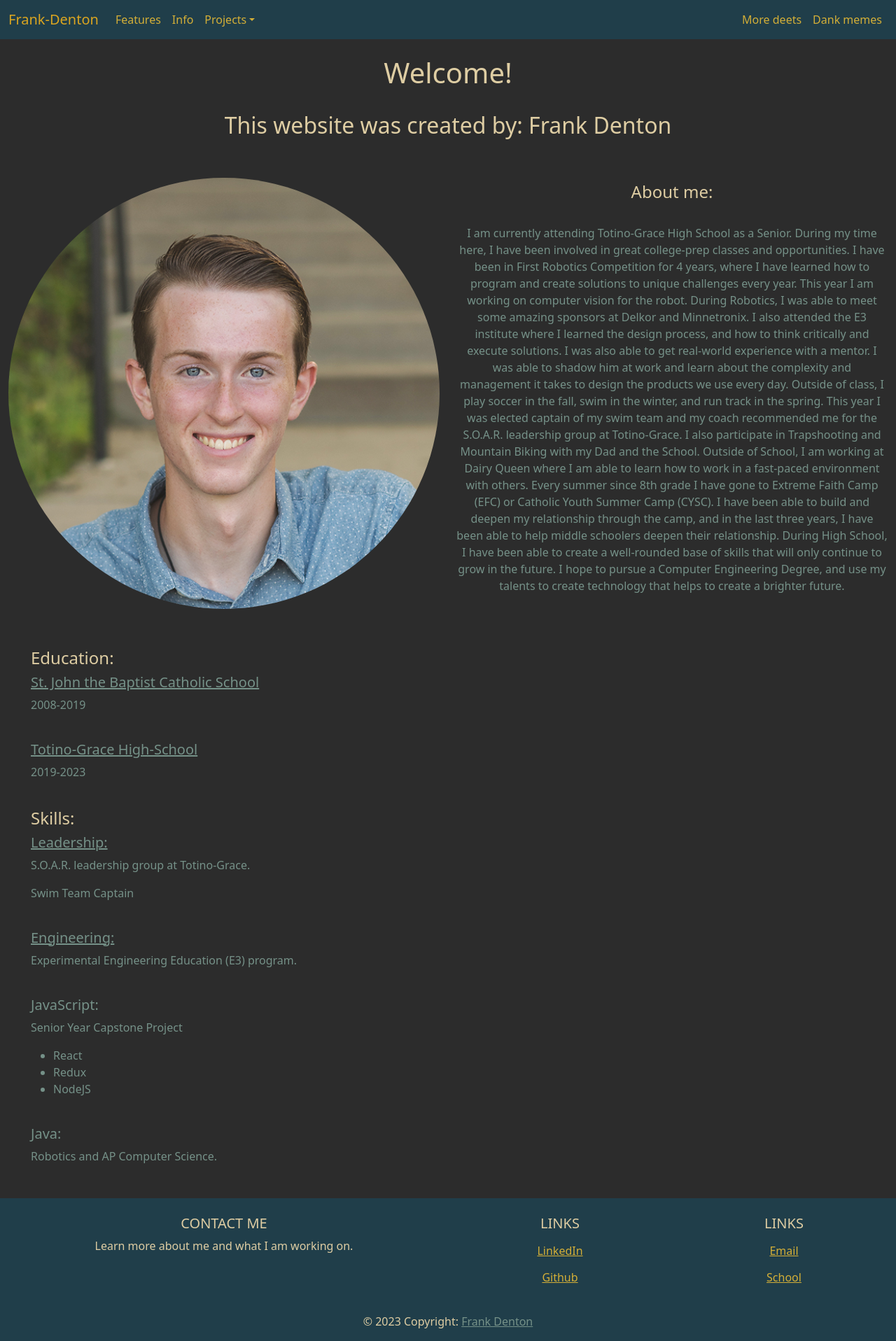
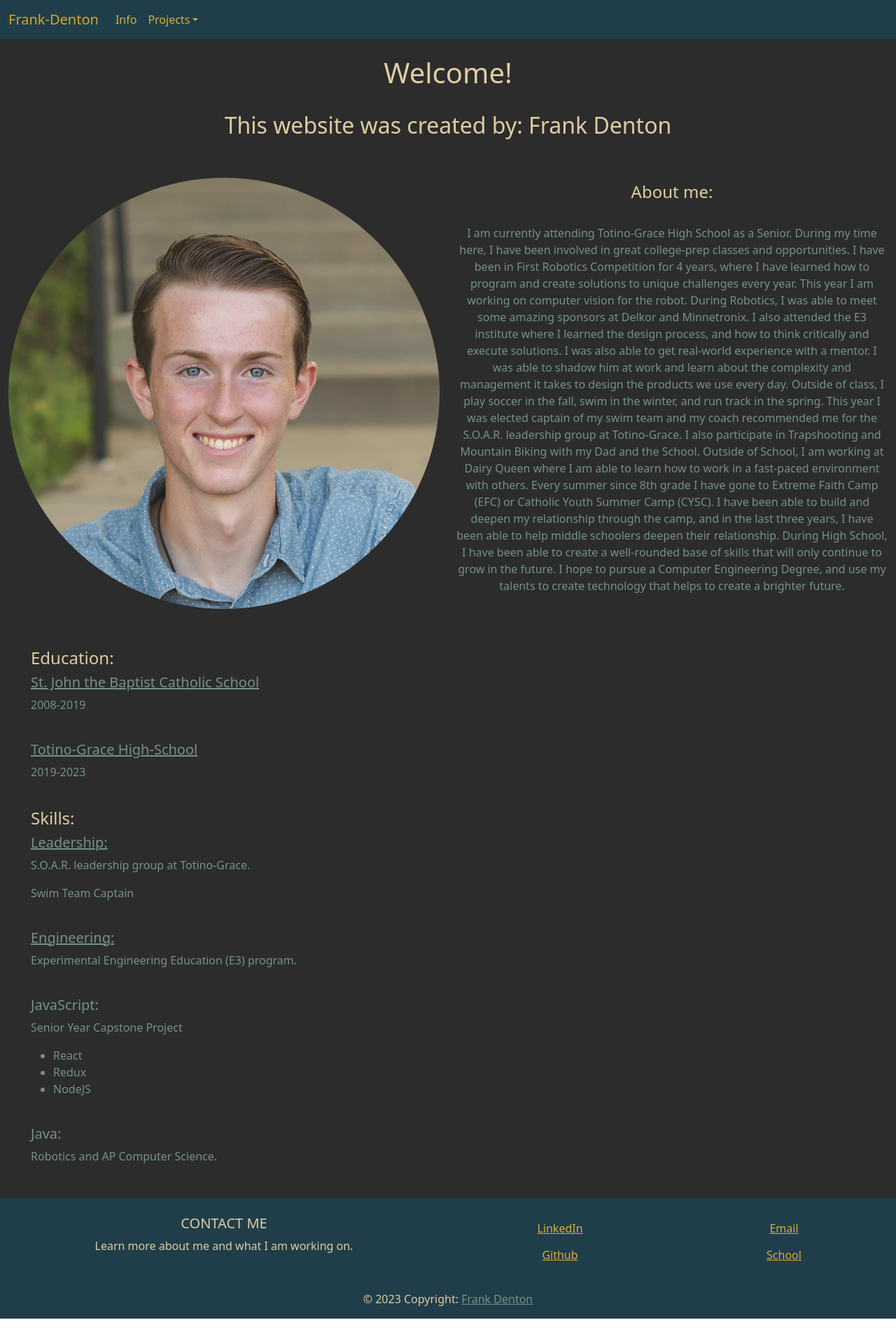
Before and after one commit to frank-denton/frank-denton.github.io, a React app: page /#/ in a window 1280 px wide. Shown: the whole page at 70% size. After the commit the page ends 1884 px from the top, so only its background shows below. Built offline with nearby package versions, Linux system fonts and the light colour scheme; the HTML template or start-up script is replaced by a standard one.

Commit message:
fixed navbar and footer links

```diff
--- a/src/features/Navbar/Footer.jsx
+++ b/src/features/Navbar/Footer.jsx
@@ -13,7 +13,7 @@ const Footer = () => <footer className="page-footer font-small blue pt-4 bg-prim
             {/* <hr className="clearfix w-100 d-md-none pb-0"/> */}
 
             <div className="col-md-3 mb-md-0 mb-3">
-                <h5 className="text-uppercase">Links</h5>
+                {/* <h5 className="text-uppercase">Links</h5> */}
                 <ul className="list-unstyled">
                     <li><Button variant='link' href='https://www.linkedin.com/in/frank-denton-423b4120a/' target="_blank" rel="noopener noreferrer">LinkedIn</Button></li>
                     {/* <li><Button variant='link'>Instagram</Button></li> */}
@@ -22,7 +22,7 @@ const Footer = () => <footer className="page-footer font-small blue pt-4 bg-prim
                 </ul>
             </div>
             <div className="col-md-3 mb-md-0 mb-3">
-                <h5 className="text-uppercase">Links</h5>
+                {/* <h5 className="text-uppercase">Links</h5> */}
                 <ul className="list-unstyled">
                     <li><Button variant='link' onClick={() => window.location = 'mailto:frankrobertdenton@gmail.com'}>Email</Button></li>
                     <li><Button variant='link' href='https://www.totinograce.org/' target="_blank" rel="noopener noreferrer">School</Button></li>
--- a/src/features/Navbar/NavigationNar.jsx
+++ b/src/features/Navbar/NavigationNar.jsx
@@ -16,7 +16,7 @@ function NavigationBar() {
         <Navbar.Toggle aria-controls="responsive-navbar-nav" />
         <Navbar.Collapse id="responsive-navbar-nav">
           <Nav className="me-auto">
-            <Nav.Link href="#features">Features</Nav.Link>
+            {/* <Nav.Link href="#features">Features</Nav.Link> */}
             <LinkContainer to="/Vite+React">
               <Nav.Link>Info</Nav.Link>
             </LinkContainer>
@@ -25,17 +25,17 @@ function NavigationBar() {
               <NavDropdown.Item href="https://github.com/frank-denton/frank-denton.github.io" target="_blank" rel="noopener noreferrer">This Website</NavDropdown.Item>
               <NavDropdown.Item href="https://github.com/Unabatedlynx5" target="_blank" rel="noopener noreferrer">My Github</NavDropdown.Item>
               <NavDropdown.Divider />
-              <LinkContainer to='/343'>
+              {/* <LinkContainer to='/343'>
               <NavDropdown.Item>Podcast</NavDropdown.Item>
-              </LinkContainer>
+              </LinkContainer> */}
             </NavDropdown>
           </Nav>
-          <Nav>
+          {/* <Nav>
             <Nav.Link href="#deets">More deets</Nav.Link>
             <Nav.Link eventKey={2} href="#memes">
               Dank memes
             </Nav.Link>
-          </Nav>
+          </Nav> */}
         </Navbar.Collapse>
       </Container>
     </Navbar>
```
